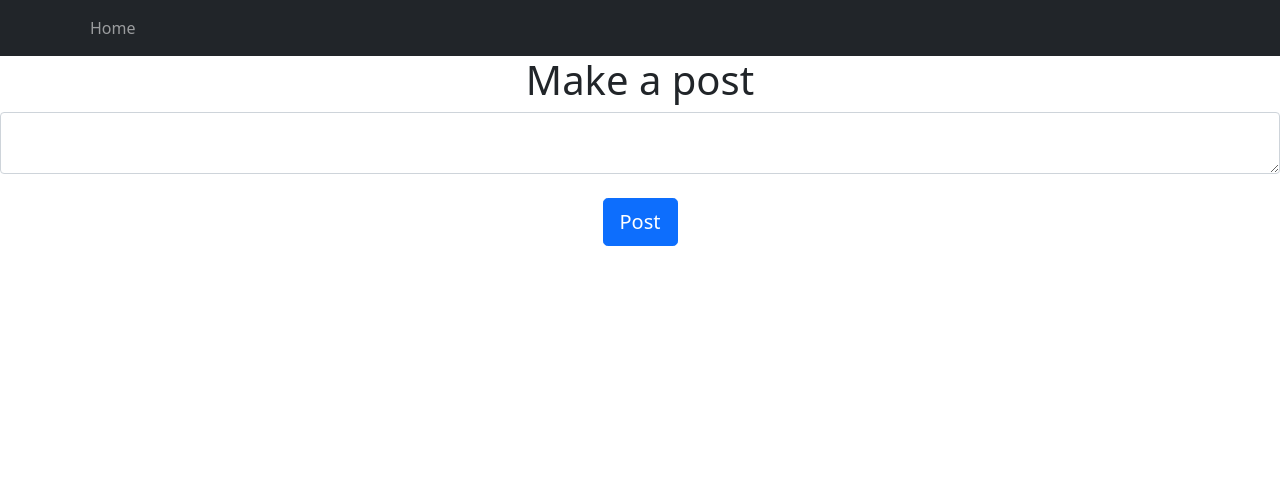
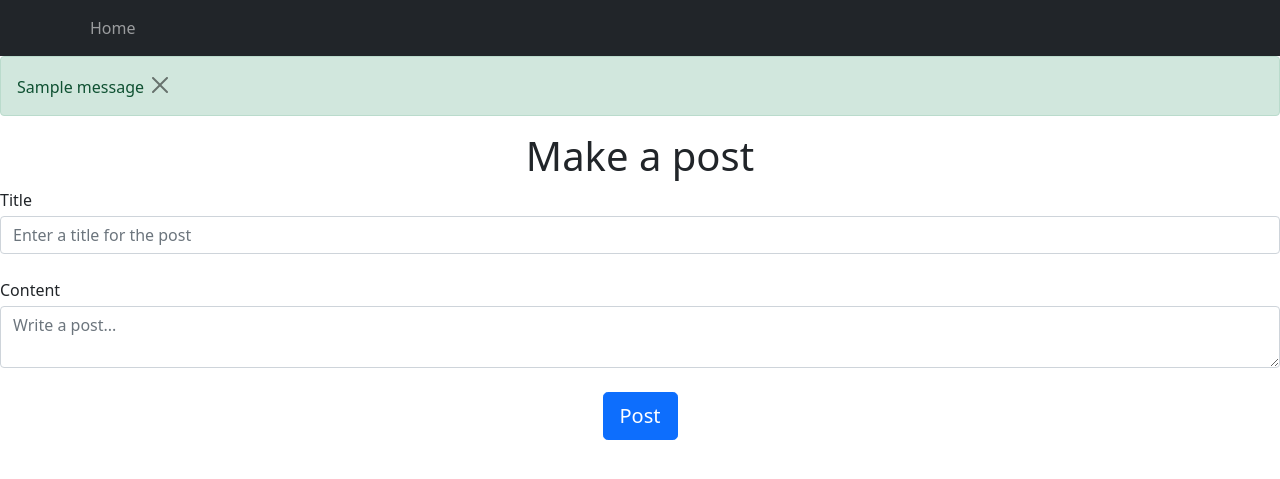
Before and after one commit to AQROBY/BlogApp, a Flask app: page /create-post in a window 1280 px wide. Shown: the top 479 px of the page. Run offline with Flask 2, Linux system fonts and the light colour scheme; one stand-in notice (Sample message) is shown.

Commit message:
Add create post feature + flash messages

```diff
--- a/website/models/Post.py
+++ b/website/models/Post.py
@@ -1,7 +1,6 @@
 class Post:
-    def __init__(self, title, content, owner, created_at, modified_at):
+    def __init__(self, title, content, created_at, modified_at):
         self.title = title
         self.content = content
-        self.owner = owner
         self.created_at = created_at
         self.modified_at = modified_at
--- a/website/repository/repository.py
+++ b/website/repository/repository.py
@@ -17,7 +17,11 @@ class Repository:
         self.counter += 1
         return self.counter
 
+    def assignOwner(self):
+        return "Owner " + str(self.counter)
+
     def save(self, item):
         item.id = self.assignId()
+        item.owner = self.assignOwner()
         self.repo.append(item)
         return True
--- a/website/templates/base.html
+++ b/website/templates/base.html
@@ -18,7 +18,23 @@
             </div>
         </div>
     </nav>
-
+    {% with messages = get_flashed_messages(with_categories=True) %}
+    {% if messages %}
+    {% for category, message in messages %}
+    {% if category == "error" %}
+    <div class="alert alert-danger alert-dismissable fade show" role="alert">
+        {{ message }}
+        <button type="button" class="btn-close" data-bs-dismiss="alert"></button>
+    </div>
+    {% else %}
+    <div class="alert alert-success alert-dismissable fade show" role="alert">
+        {{ message }}
+        <button type="button" class="btn-close" data-bs-dismiss="alert"></button>
+    </div>
+    {% endif %}
+    {% endfor %}
+    {% endif %}
+    {% endwith %}
     <div>{% block content %} {% endblock %}</div>
     <script src="https://cdn.jsdelivr.net/npm/bootstrap@5.1.3/dist/js/bootstrap.bundle.min.js"
             integrity="sha384-ka7Sk0Gln4gmtz2MlQnikT1wXgYsOg+OMhuP+IlRH9sENBO0LRn5q+8nbTov4+1p" crossorigin="anonymous"></script>
--- a/website/templates/create_post.html
+++ b/website/templates/create_post.html
@@ -3,8 +3,16 @@
 {% block content %}
 <h1 align="center">Make a post</h1>
 
-<form method="POST">
-    <textarea name="text" id="text" class="form-control"></textarea>
+<form method='POST'>
+    <div class="form-group">
+        <label for="title">Title</label>
+        <input type="text" class="form-control form-text" name="title" id="title" placeholder="Enter a title for the post">
+    </div>
+    <br />
+    <div class="form-group">
+        <label for="text">Content</label>
+        <textarea name="text" class="form-control form-text" name="text" id="text" placeholder="Write a post..."></textarea>
+    </div>
     <br />
     <div align="center">
         <button type="submit" class="btn btn-lg btn-primary">Post</button>
--- a/website/views.py
+++ b/website/views.py
@@ -1,31 +1,33 @@
-from flask import Blueprint, render_template, request, flash
+from flask import Blueprint, render_template, request, flash, redirect, url_for
+from flask.helpers import url_for
 from .models.Post import Post
 from .repository.repository import Repository
+import datetime
 
 views = Blueprint("views", __name__)
+repository = Repository()
 
 @views.route("/")
 @views.route("/index")
 def index():
-    x = Post("Post 1", "This is a post", "Marian", "01-02-2020", "01-02-2020")
-    y = Post("Post 2", "This is another post", "Ion", "07-02-2021", "07-02-2021")
-    z = Post("Post 2", "This is another post", "Ion", "07-02-2021", "07-02-2021")
-
-    xx = Repository()
-    xx.save(x)
-    xx.save(y)
-    xx.save(z)
-
-    return render_template("index.html", content=xx.findAll(), findId=xx.findById(1))
+    posts = repository.findAll()
+    return render_template("index.html", posts=posts)
 
 @views.route("/create-post", methods=['GET', 'POST'])
 def create_post():
     if request.method == "POST":
-        text = request.form.get('text')
+        title = request.form.get('title')
+        content = request.form.get('text')
+        date = datetime.datetime.now().strftime("%Y-%m-%d %H:%M:%S")
 
-        if not text:
-            flash('Post cannot be empty', category='error')
+        if not title:
+            flash('Title cannot be empty', category='error')
+        elif not content:
+            flash('Content cannot be empty', category='error')
         else:
-            post = Post()
+            post = Post(title, content, date, date)
+            repository.save(post)
             flash('Post created!', category='success')
+            return redirect(url_for('views.index'))
+
     return render_template('create_post.html')
```
Also changed, not shown: website/templates/index.html (+1 -8 lines), 1 other file.
